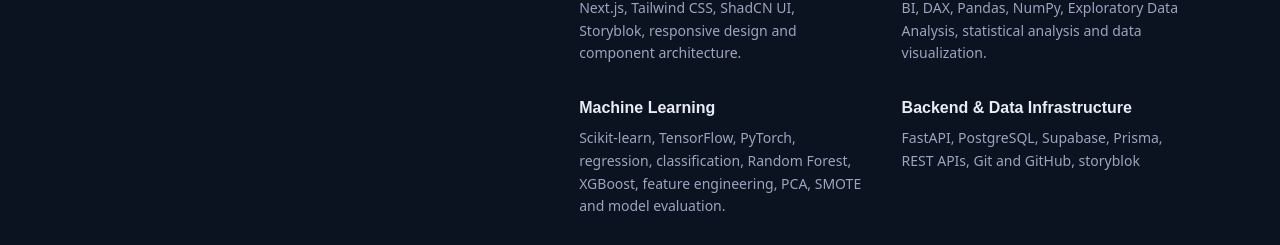
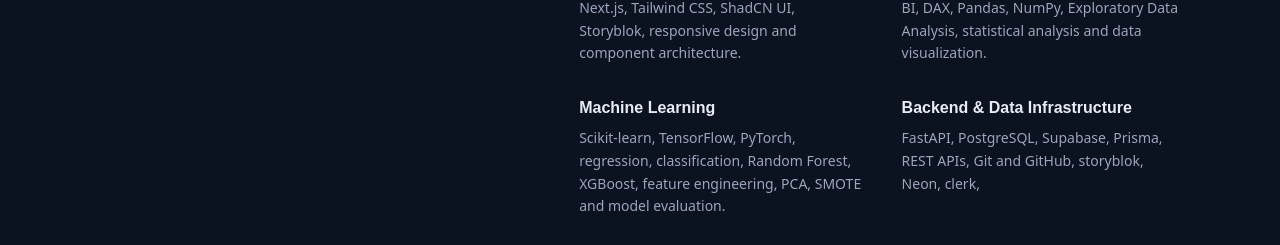
Before and after one commit to abmanaf/portfolio, a Next.js app: page / in a window 1280 px wide. Shown: the part 4855-5100 px from the top of the page. Built offline with nearby package versions, Linux system fonts and the light colour scheme.

Commit message:
refactor(data): update backend expertise list

```diff
--- a/src/data/portfolio.ts
+++ b/src/data/portfolio.ts
@@ -169,7 +169,7 @@ export const expertise = [
   {
     title: "Backend & Data Infrastructure",
     items:
-      "FastAPI, PostgreSQL, Supabase, Prisma, REST APIs, Git and GitHub, storyblok",
+      "FastAPI, PostgreSQL, Supabase, Prisma, REST APIs, Git and GitHub, storyblok, Neon, clerk,",
   },
 ];
 
```
